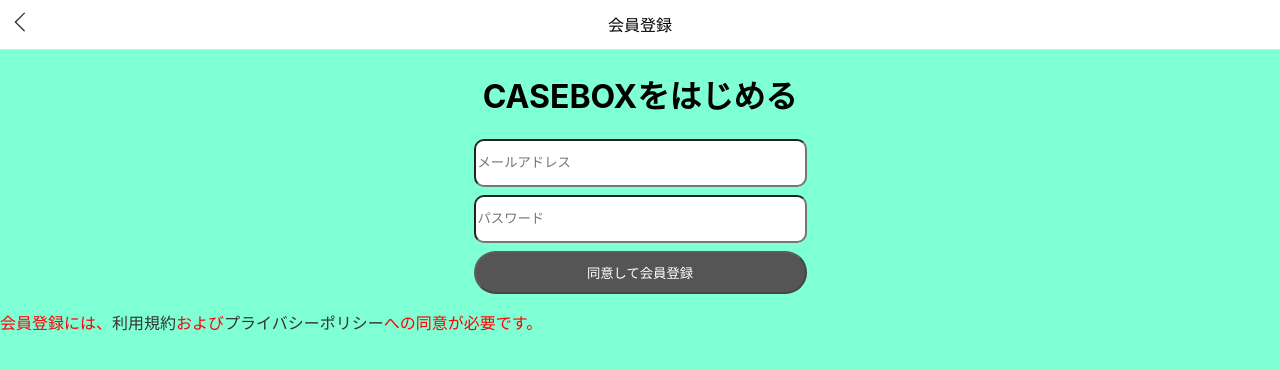
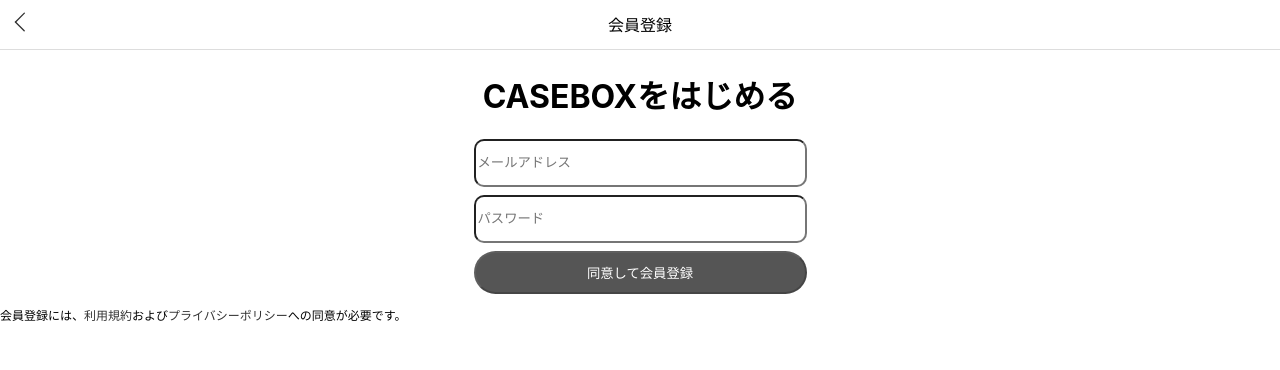
Before and after one commit to 2022-HEW/casebox, a Next.js app: page /App/app_sign_up in a window 1280 px wide. Shown: the top 370 px of the page. Built offline with nearby package versions, Linux system fonts and the light colour scheme.

Commit message:
下線つけてない

```diff
--- a/src/pages/App/app_sign_up.tsx
+++ b/src/pages/App/app_sign_up.tsx
@@ -1,3 +1,4 @@
+import { color } from '@mui/system';
 import { NextPage } from 'next';
 import Link from 'next/link';
 import { useRouter } from 'next/router';
@@ -22,7 +23,7 @@ const app_sign_up:NextPage = () => {
             <SignupBox/>
             <Form/>
             <p>
-                会員登録には、<Link href={""}>利用規約</Link>および<Link href={""}>プライバシーポリシー</Link>への同意が必要です。
+                会員登録には、<Link href={"/"}><a className={styles.underLine}>利用規約</a></Link>および<Link href={"/"}><a className={styles.underLine}>プライバシーポリシー</a></Link>への同意が必要です。
             </p>
         </div>
     )
--- a/src/styles/app_login.module.css
+++ b/src/styles/app_login.module.css
@@ -2,7 +2,7 @@
 .Container{
     height: 100vh;
     width: 100vw;
-    background-color: aquamarine;
+    background-color: white;
 }
 
 .subTitle{
@@ -12,7 +12,12 @@
 }
 
 .Container > p{
-    color: red;
+    display: flex;
+    font-size: 12px;
+}
+
+.Container > .underLine{
+    text-decoration: underline!important;
 }
 
 
```
